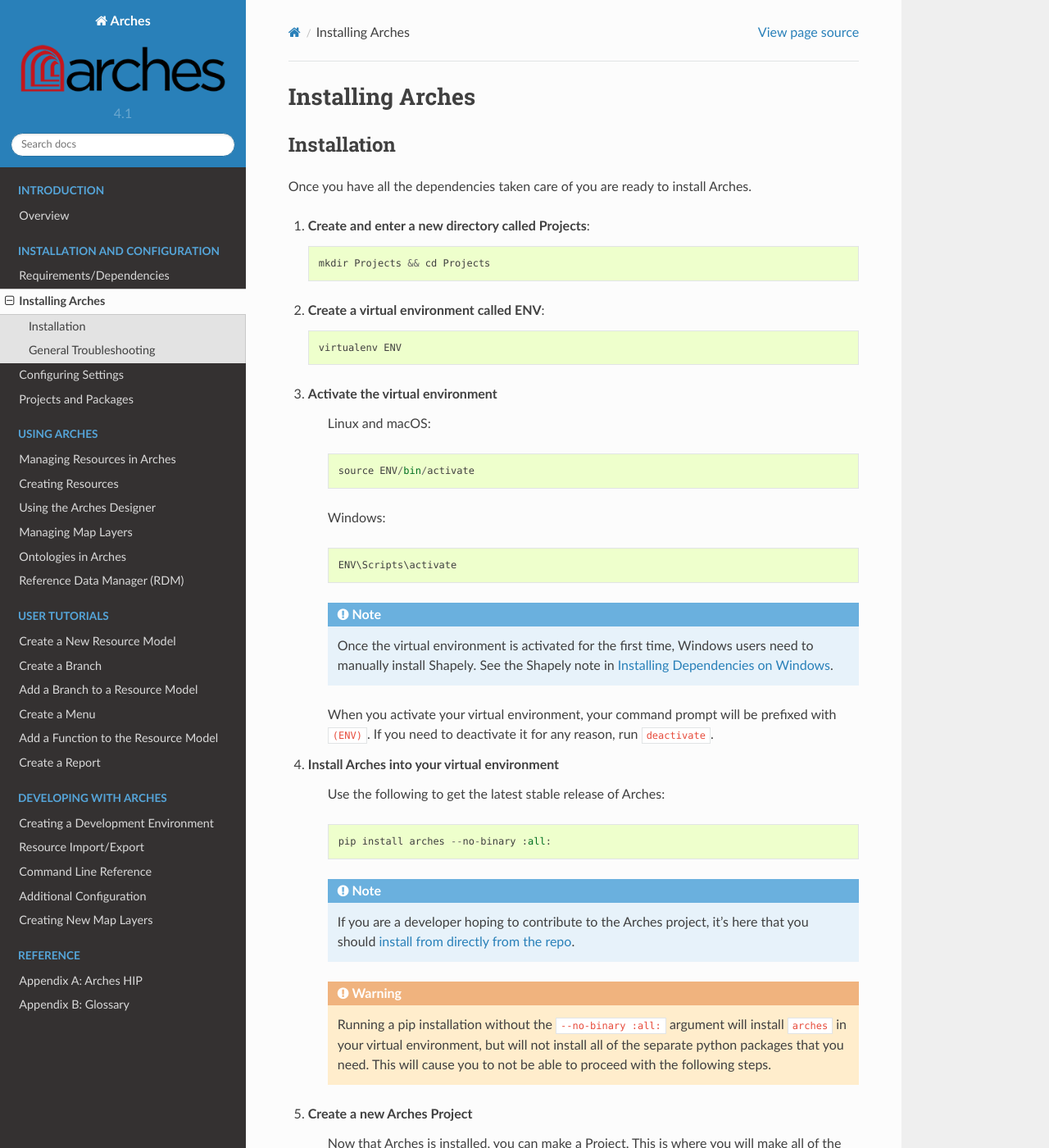
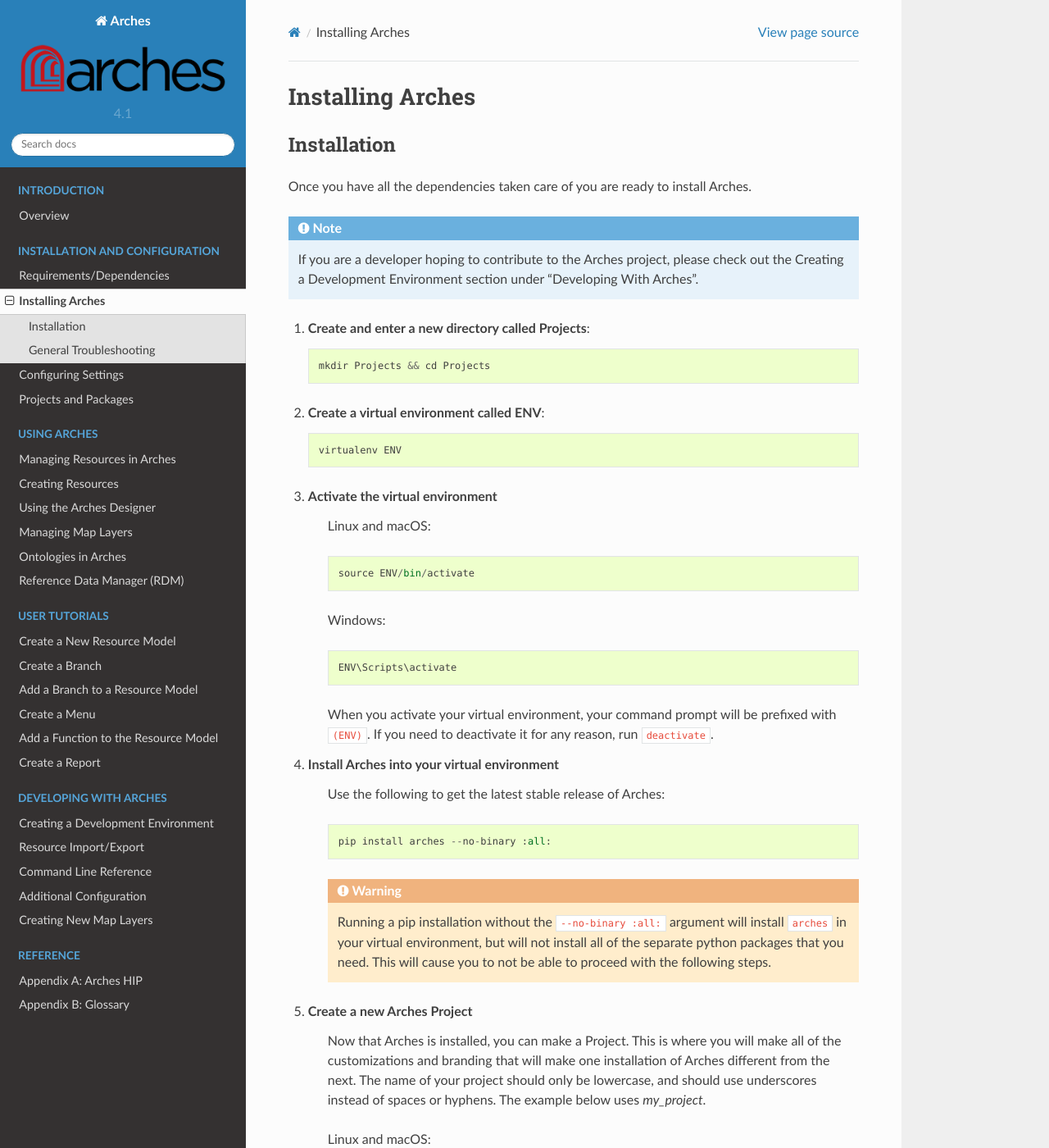
Before and after one commit to archesproject/arches-docs, a Sphinx documentation site: the page built from docs/installation.txt, in a window 1280 px wide and 1400 px high. Shown: the whole window at 82% size. Built offline with Sphinx 7.4.7 and the Read the Docs theme 2.0.0, drawn with Linux system fonts in a browser that asks for light colours.

Commit message:
remove reference to shapely on windows, and mention dev install section

```diff
--- a/docs/installation.txt
+++ b/docs/installation.txt
@@ -6,6 +6,8 @@
 ============
 
 Once you have all the dependencies taken care of you are ready to install Arches.
+
+.. note:: If you are a developer hoping to contribute to the Arches project, please check out the Creating a Development Environment section under "Developing With Arches".
 
 #. **Create and enter a new directory called Projects**::
 
@@ -25,8 +27,6 @@
 
         ENV\Scripts\activate
 
-    .. note:: Once the virtual environment is activated for the first time, Windows users need to manually install Shapely. See the Shapely note in :ref:`WindowsInstallation`.
-
     When you activate your virtual environment, your command prompt will be prefixed with ``(ENV)``. If you need to deactivate it for any reason, run ``deactivate``.
 
 #. **Install Arches into your virtual environment**
@@ -34,8 +34,6 @@
     Use the following to get the latest stable release of Arches::
 
         pip install arches --no-binary :all:
-
-    .. note:: If you are a developer hoping to contribute to the Arches project, it's here that you should `install from directly from the repo <https://github.com/archesproject/arches/wiki/Developer-Installation-(draft-2)#installing-from-the-repo>`_.
 
     .. warning:: Running a pip installation without the ``--no-binary :all:`` argument will install ``arches`` in your virtual environment, but will not install all of the separate python packages that you need. This will cause you to not be able to proceed with the following steps.
 
```
